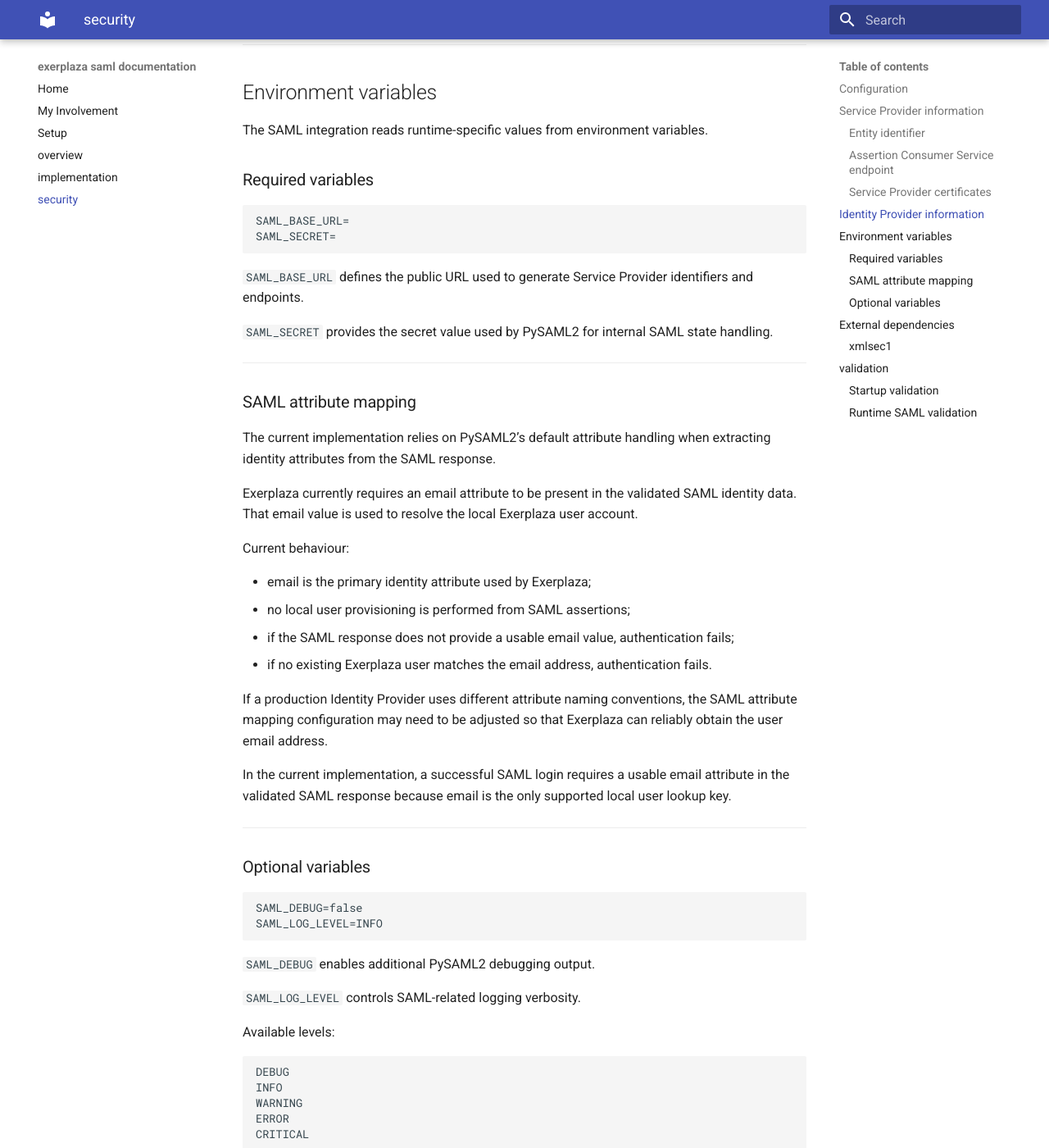
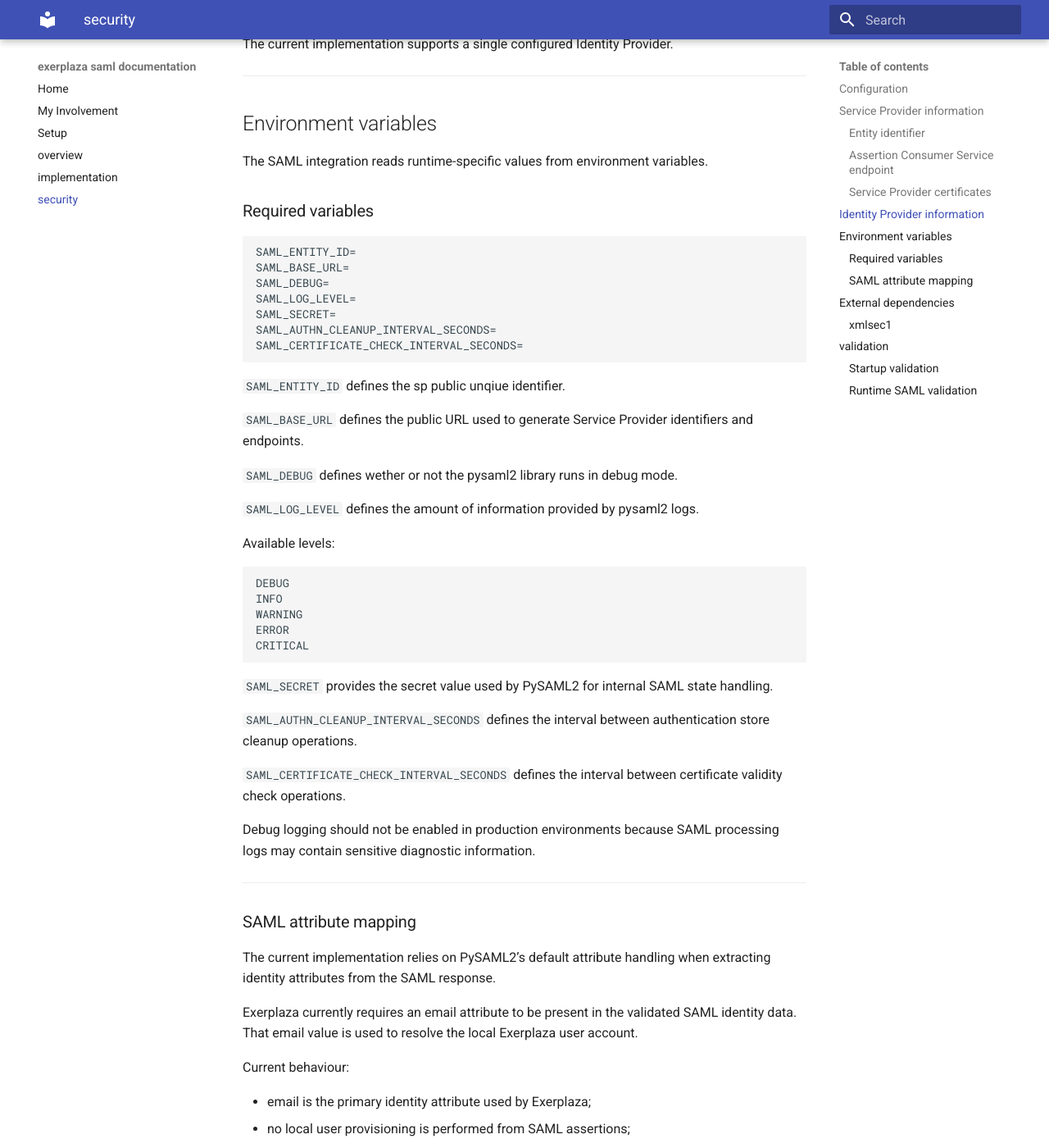
Before and after one commit to acquanaturaleminerale/acquanaturaleminerale.github.io, an MkDocs documentation site: the page built from docs/doc-security.md, in a window 1280 px wide and 1400 px high, scrolled down 2563 px. Shown: the whole window at 82% size. Built offline with MkDocs 1.6.1 and Material for MkDocs 9.7.7, drawn with Linux system fonts in a browser that asks for light colours; some of the changed text lies outside the part shown.

Commit message:
Update doc-security.md

````diff
--- a/docs/doc-security.md
+++ b/docs/doc-security.md
@@ -28,10 +28,10 @@
 
 The Service Provider entity identifier uniquely identifies Exerplaza to the Identity Provider.
 
-The current implementation derives the entity identifier from the configured base URL:
+The current implementation accepts the identifier trough the .env file as a configurable setting:
 
 ```
-{SAML_BASE_URL}/saml/sp
+{SAML_ENTITY_ID}
 ```
 
 Example:
@@ -58,13 +58,15 @@
 
 ### Service Provider certificates
 
-The Service Provider uses an X.509 certificate and private key for signing SAML authentication requests.
+The Service Provider uses an X.509 certificate and private key for signing and encrypting SAML authentication requests.
 
 Configured files:
 
 ```
-backend/saml_configuration/certs/sp-cert.pem
-backend/saml_configuration/certs/sp-key.pem
+backend/saml_configuration/certs/signing/sp-cert.pem
+backend/saml_configuration/certs/signing/sp-key.pem
+backend/saml_configuration/certs/encryption/sp-cert.pem
+backend/saml_configuration/certs/encryption/sp-key.pem
 ```
 
 The certificate and private key must belong to the same key pair.
@@ -114,13 +116,39 @@
 ### Required variables
 
 ```
+SAML_ENTITY_ID=
 SAML_BASE_URL=
+SAML_DEBUG=
+SAML_LOG_LEVEL=
 SAML_SECRET=
+SAML_AUTHN_CLEANUP_INTERVAL_SECONDS=
+SAML_CERTIFICATE_CHECK_INTERVAL_SECONDS=
 ```
+`SAML_ENTITY_ID` defines the sp public unqiue identifier.
 
 `SAML_BASE_URL` defines the public URL used to generate Service Provider identifiers and endpoints.
 
+`SAML_DEBUG` defines wether or not the pysaml2 library runs in debug mode.
+
+`SAML_LOG_LEVEL` defines the amount of information provided by pysaml2 logs.
+
+Available levels:
+
+```
+DEBUG
+INFO
+WARNING
+ERROR
+CRITICAL
+```
+
 `SAML_SECRET` provides the secret value used by PySAML2 for internal SAML state handling.
+
+`SAML_AUTHN_CLEANUP_INTERVAL_SECONDS` defines the interval between authentication store cleanup operations.
+
+`SAML_CERTIFICATE_CHECK_INTERVAL_SECONDS` defines the interval between certificate validity check operations.
+
+Debug logging should not be enabled in production environments because SAML processing logs may contain sensitive diagnostic information.
 
 ---
 
@@ -141,31 +169,6 @@
 If a production Identity Provider uses different attribute naming conventions, the SAML attribute mapping configuration may need to be adjusted so that Exerplaza can reliably obtain the user email address.
 
 In the current implementation, a successful SAML login requires a usable email attribute in the validated SAML response because email is the only supported local user lookup key.
-
----
-
-### Optional variables
-
-```
-SAML_DEBUG=false
-SAML_LOG_LEVEL=INFO
-```
-
-`SAML_DEBUG` enables additional PySAML2 debugging output.
-
-`SAML_LOG_LEVEL` controls SAML-related logging verbosity.
-
-Available levels:
-
-```
-DEBUG
-INFO
-WARNING
-ERROR
-CRITICAL
-```
-
-Debug logging should not be enabled in production environments because SAML processing logs may contain sensitive diagnostic information.
 
 ---
 
@@ -273,6 +276,8 @@
 
 Expired transactions are invalid and cannot be used to create authenticated sessions.
 
+Expired transactions are periodically deleted by the scheduled cleanup operation.
+
 ---
 
 ## RelayState validation
@@ -293,20 +298,20 @@
 
 ## Certificate usage
 
-The Service Provider uses an X.509 certificate and private key for SAML signing operations.
+The service provider uses a separate X.509 certificate and private key pair for signing and encryption operations.
 
-The private key is used to sign SAML authentication requests sent to the Identity Provider.
+The private key pair is used to sign and encrypt SAML authentication requests sent to the Identity Provider.
 
-The public certificate is provided to the Identity Provider so that signed requests can be verified.
+The public certificate is provided to the Identity Provider so that signed requests can be verified and encrypted requests can be read.
 
 Certificate material is loaded from the local deployment environment and validated before SAML initialization.
 
 The application verifies that:
 
-- the certificate exists;
-- the private key exists;
-- the certificate is readable;
-- the certificate matches the private key.
+- the certificates exist;
+- the private keys exist;
+- the certificates are readable;
+- the certificates match the private keys.
 
 The private key must be protected as deployment-sensitive secret material. Unauthorized access could allow an attacker to impersonate the Service Provider.
 
@@ -449,7 +454,6 @@
 - Local metadata management.
 - No SAML federation discovery.
 - No automated certificate renewal.
-- Additional production security review required before large-scale deployment.
 
 ---
 
@@ -459,8 +463,6 @@
 
 - support for multiple Identity Providers;
 - federation discovery support;
-- additional security testing;
-- production deployment validation;
 - improved monitoring and logging.
 
 ---
````
